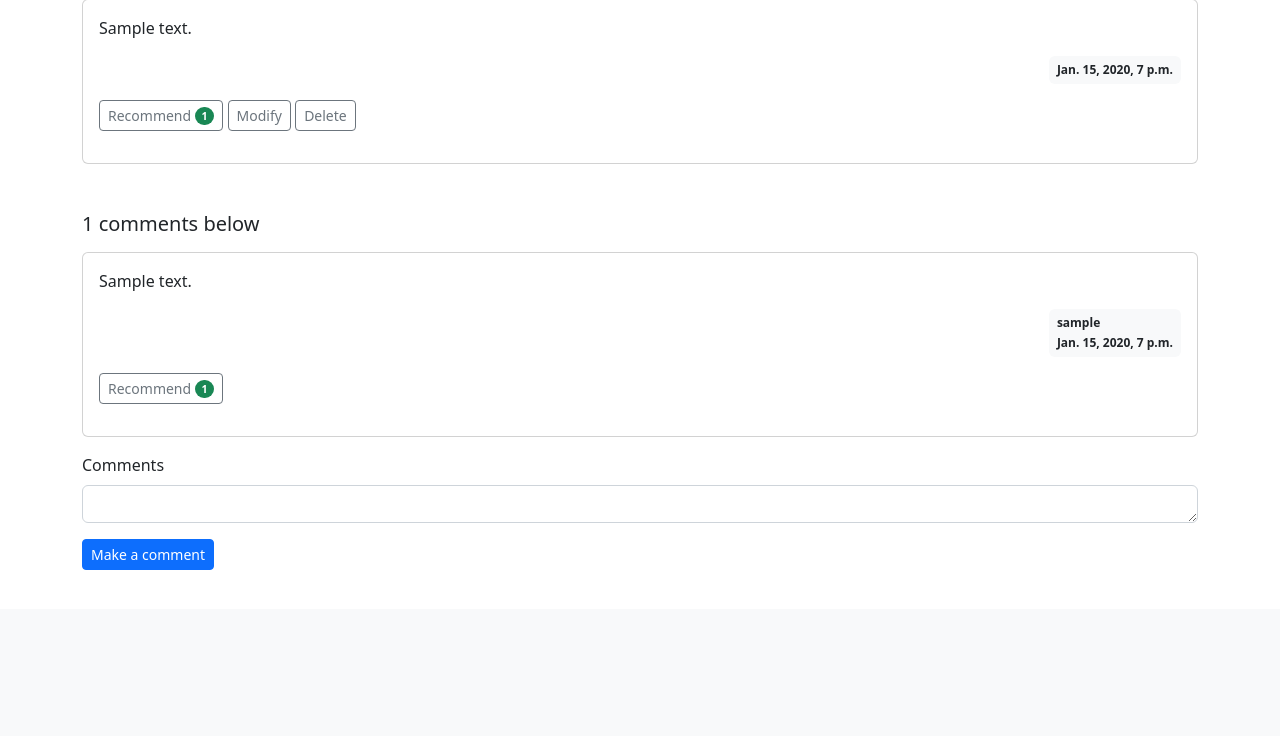
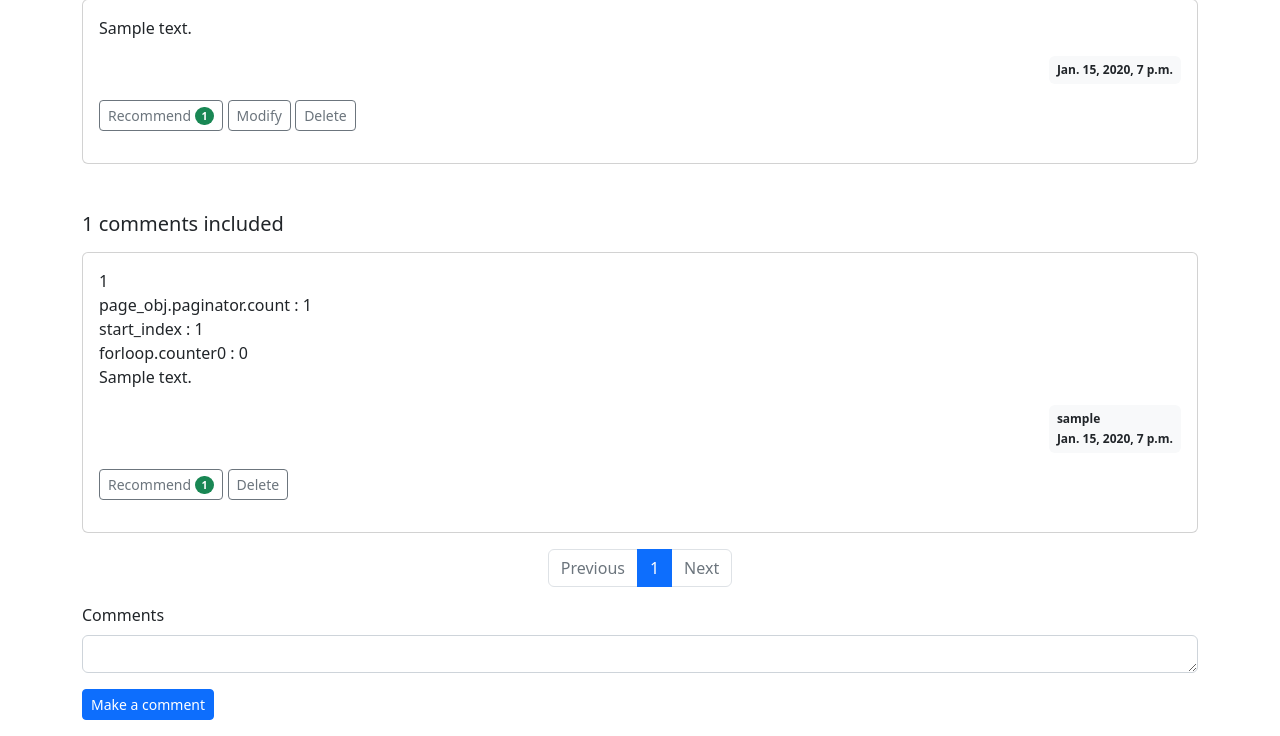
Before and after one commit to Jay2021Y/chemblog, a Django app: page /chemblog/post/1/ in a window 1280 px wide. Shown: the part 191-927 px from the top of the page. Before the commit the page ends 761 px from the top, so only its background shows below. Run offline with Django 4.2, Linux system fonts and the light colour scheme; a user stored in the database is signed in; tables that the repository leaves empty hold one stand-in row (values such as "Sample post"); some libraries are stand-ins or nearby versions.

Commit message:
댓글 삭제, 댓글추천 앵커, 댓글 페이징 추가

```diff
--- a/chemblog/urls.py
+++ b/chemblog/urls.py
@@ -11,4 +11,5 @@ urlpatterns = [
     path('post/delete/<int:post_id>', views.post_delete, name='post_delete'),
     path('post/vote/<int:post_id>', views.post_vote, name='post_vote'),
     path('comment/vote/<int:comment_id>', views.comment_vote, name='comment_vote'),
+    path('comment/delete<int:comment_id>', views.comment_delete, name='comment_delete'),
 ]
--- a/chemblog/views.py
+++ b/chemblog/views.py
@@ -37,8 +37,14 @@ def post_detail(request, post_id):
             comment.post_id = post.id
             comment.save()
             return redirect('{}#comment_{}'.format(resolve_url('chemblog:post_detail', post_id=post.id), comment.id))
-
-    return render(request, 'chemblog/post_detail.html', {'post': post})
+    comment_list = post.comment_set.all().order_by('-pub_date')
+    # comment_list = Comment.objects.order_by('-pub_date') 로 코딩하는 실수를 하여
+    # 각각의 post entry 마다 모든 comment 객체가 나타났었음
+    page_number = request.GET.get('page', 1)
+    paginator = Paginator(comment_list, 10)
+    page_obj = paginator.get_page(page_number)
+    context = {'post': post, 'page_obj': page_obj}
+    return render(request, 'chemblog/post_detail.html', context)
 
 
 @login_required(login_url='common:login')
@@ -75,7 +81,7 @@ def post_modify(request, post_id):
         form = PostForm(instance=post)
     # 만약 여기서 else를 생략하면 form.is_valid()가 False인 경우에도 템플릿에서 구현한 오류 메시지가 나타나지 않는다.
     # 그 이유는 form.is_valid()가 False 이면 form = PostForm(instance=post)가 렌더링 되기 때문이다.
-    # 즉 else 가 있다면 당연히 form = PostForm(instance=post)을 건너뛰고 그 아래의 return 구문을 실행한다는 뜻이다.
+    # 하지만 else 가 있다면 당연히 form = PostForm(instance=post)을 건너뛰고 그 아래의 return 구문을 실행한다는 뜻이다.
     return render(request, 'chemblog/post_form.html', {'form': form})
 
 
@@ -103,7 +109,17 @@ def post_vote(request, post_id):
 def comment_vote(request, comment_id):
     comment = get_object_or_404(Comment, pk=comment_id)
     if request.user == comment.author:
-        messages.error(request, "Cannot make recommendation for one's own comment")
+        messages.error(request, "Cannot make recommendation for your own comment")
     else:
         comment.voter.add(request.user)
+    return redirect('{}#comment_{}'.format(resolve_url('chemblog:post_detail', post_id=comment.post.id), comment.id))
+
+
+@login_required(login_url='common:login')
+def comment_delete(request, comment_id):
+    comment = get_object_or_404(Comment, pk=comment_id)
+    if request.user != comment.author:
+        messages.error(request, 'You are not authorized to remove this comment')
+    else:
+        comment.delete()
     return redirect('chemblog:post_detail', post_id=comment.post.id)
--- a/templates/chemblog/post_detail.html
+++ b/templates/chemblog/post_detail.html
@@ -50,12 +50,17 @@
     </div>
 
     <!-- Comment -->
-    <h5>{{ post.comment_set.count }} comments below</h5>
-    {% for comment in post.comment_set.all %}
+    <h5>{{ post.comment_set.count }} comments included </h5>
+    {% for comment in page_obj %}
     <a id="comment_{{ comment.id }}"></a>
     <div class="card my-3">
         <div class="card-body">
-            <div class="card-text">{{ comment.comment|mark }}</div>
+            <div class="card-text">
+                {{ page_obj.paginator.count|sub:page_obj.start_index|sub:forloop.counter0|add:'1' }} <br>
+                page_obj.paginator.count : {{ page_obj.paginator.count }} <br>
+                start_index : {{ page_obj.start_index }} <br>
+                forloop.counter0 : {{ forloop.counter0 }} <br>
+                {{ comment.comment|mark }}</div>
             <div class="d-flex justify-content-end">
                 <div class="badge bg-light text-dark p-2 text-start">
                     <div class="mb-2">{{ comment.author.username }}</div>
@@ -67,10 +72,50 @@
                     class="recommend btn btn-sm btn-outline-secondary">Recommend
                     <span class="badge rounded-pill bg-success">{{ comment.voter.count }}</span>
                 </a>
+                {% if request.user == comment.author %}
+                <a href="javascript:void(0)" data-uri="{% url 'chemblog:comment_delete' comment.id %}"
+                   class="delcom btn btn-sm btn-outline-secondary">Delete
+                </a>
+                {% endif %}
             </div>
         </div>
     </div>
     {% endfor %}
+    <nav>
+        <ul class="pagination justify-content-center">
+            {% if page_obj.has_previous %}
+            <li class="page-item">
+                <a class="page-link" href="?page={{ page_obj.previous_page_number }}">Previous</a>
+            </li>
+            {% else %}
+            <li class="page-item disabled">
+                <a class="page-link">Previous</a>
+            {% endif %}
+            </li>
+            {% for page in page_obj.paginator.page_range %}
+            {% if page >= page_obj.number|add:'-5' and page <= page_obj.number|add:'5' %}
+            {% if page == page_obj.number %}
+            <li class="page-item active">
+                <a class="page-link" href="?page={{ page }}">{{ page }}</a>
+            </li>
+            {% else %}
+            <li class="page-item">
+                <a class="page-link" href="?page= {{ page }}">{{ page }}</a>
+            </li>
+            {% endif %}
+            {% endif %}
+            {% endfor %}
+            {% if page_obj.has_next %}
+            <li class="page-item">
+                <a class="page-link" href="?page={{ page_obj.next_page_number }}">Next</a>
+            </li>
+            {% else %}
+            <li class="page-item disabled">
+                <a class="page-link">Next</a>
+            </li>
+            {% endif %}
+        </ul>
+    </nav>
     <form method="post">
         {% csrf_token %}
         <div class="mt-3">
@@ -105,5 +150,13 @@
             };
         });
     });
+    const delcom_elements = document.getElementsByClassName("delcom");
+    Array.from(delcom_elements).forEach(function(element){
+        element.addEventListener('click', function() {
+            if(confirm('Are you sure to remove the comment?')){
+                location.href = this.dataset.uri;
+            };
+        });
+    });
 </script>
 {% endblock %}
```
Also changed, not shown: chemblog/migrations/0007_alter_post_options.py (added), chemblog/migrations/0008_alter_comment_options.py (added), chemblog/migrations/0009_alter_comment_options_alter_post_options.py (added).
